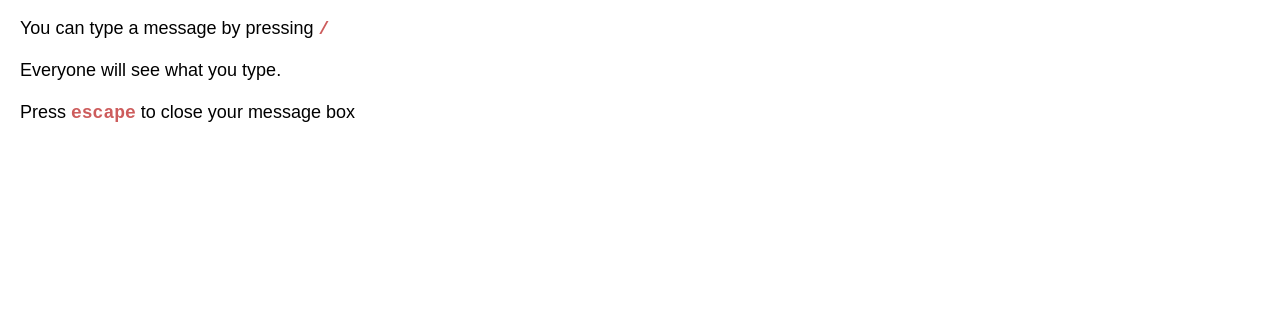
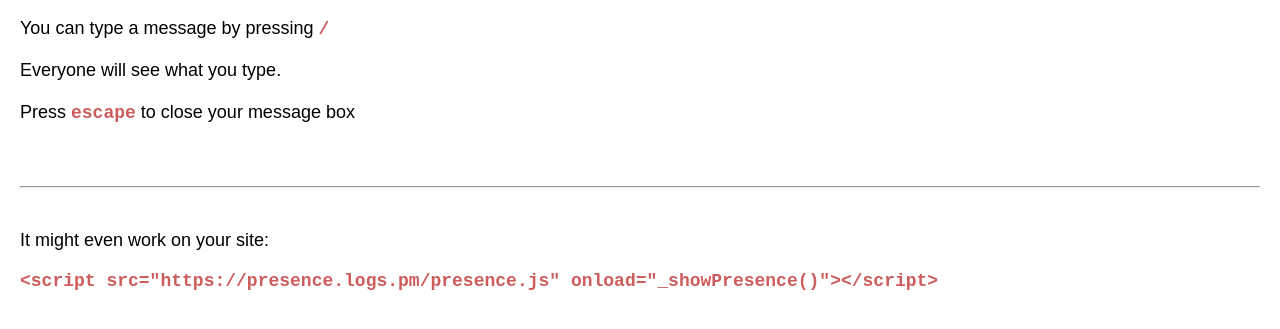
Before and after one commit to kidGodzilla/live-presence, a website: page public/index.html in a window 1280 px wide. Shown: the part 107-436 px from the top of the page. Drawn offline with Linux system fonts and the light colour scheme; no server answers.

Commit message:
Update index.html

```diff
--- a/public/index.html
+++ b/public/index.html
@@ -51,6 +51,22 @@
     Press <code>escape</code> to close your message box
 </p>
 
+<br>
+
+<br>
+<br>
+
+<hr>
+
+<br>
+<br>
+
+<p>It might even work on your site:</p>
+
+<pre><code>
+&lt;script src="https://presence.logs.pm/presence.js" onload="_showPresence()">&lt;/script>
+</code></pre>
+
 <!--<a href="#">This is a test link (to test cursor pointer)</a>-->
 
 <script src="presence.js" onload="_showPresence()"></script>
```
